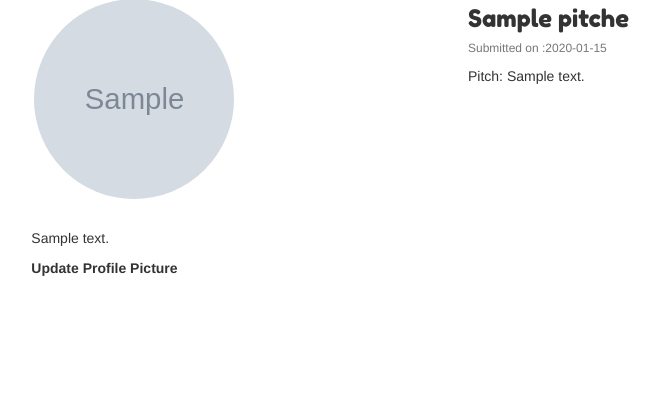
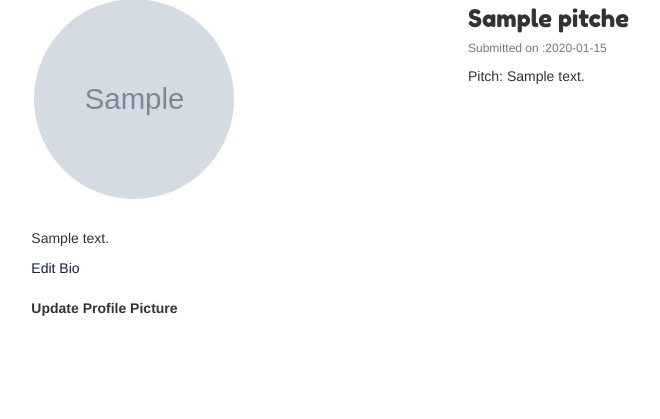
Before and after one commit to lornakamau/pitch, a Flask app: template app/templates/profile/profile.html in a window 1280 px wide. Shown: the part 140-559 px from the top of the page, without its empty margins (187-847 px from the left). Run offline with Flask 2, Linux system fonts and the light colour scheme; tables that the repository leaves empty hold one stand-in row (values such as "Sample post"); the template is opened without the code that fills it: values that come from a table or form of the project are taken from there, most other values are stand-ins (such as "Sample title", 1, 10 or a date in 2020); grey boxes marked "Sample" are stand-in pictures; some libraries are stand-ins or nearby versions.

Commit message:
change position of edit bio link

```diff
--- a/app/templates/profile/profile.html
+++ b/app/templates/profile/profile.html
@@ -24,7 +24,7 @@
       <a href="{{url_for('main.update_profile',uname=user.username)}}">Edit Bio</a><br><br>
       {% endif %}
       {% endif %}
-      {% if user == current_user %}
+      {% if user.bio %}
       <a href="{{url_for('main.update_profile',uname=user.username)}}">Edit Bio</a><br><br>
       {% endif %}
       <p><b>Update Profile Picture</b></p>
```
